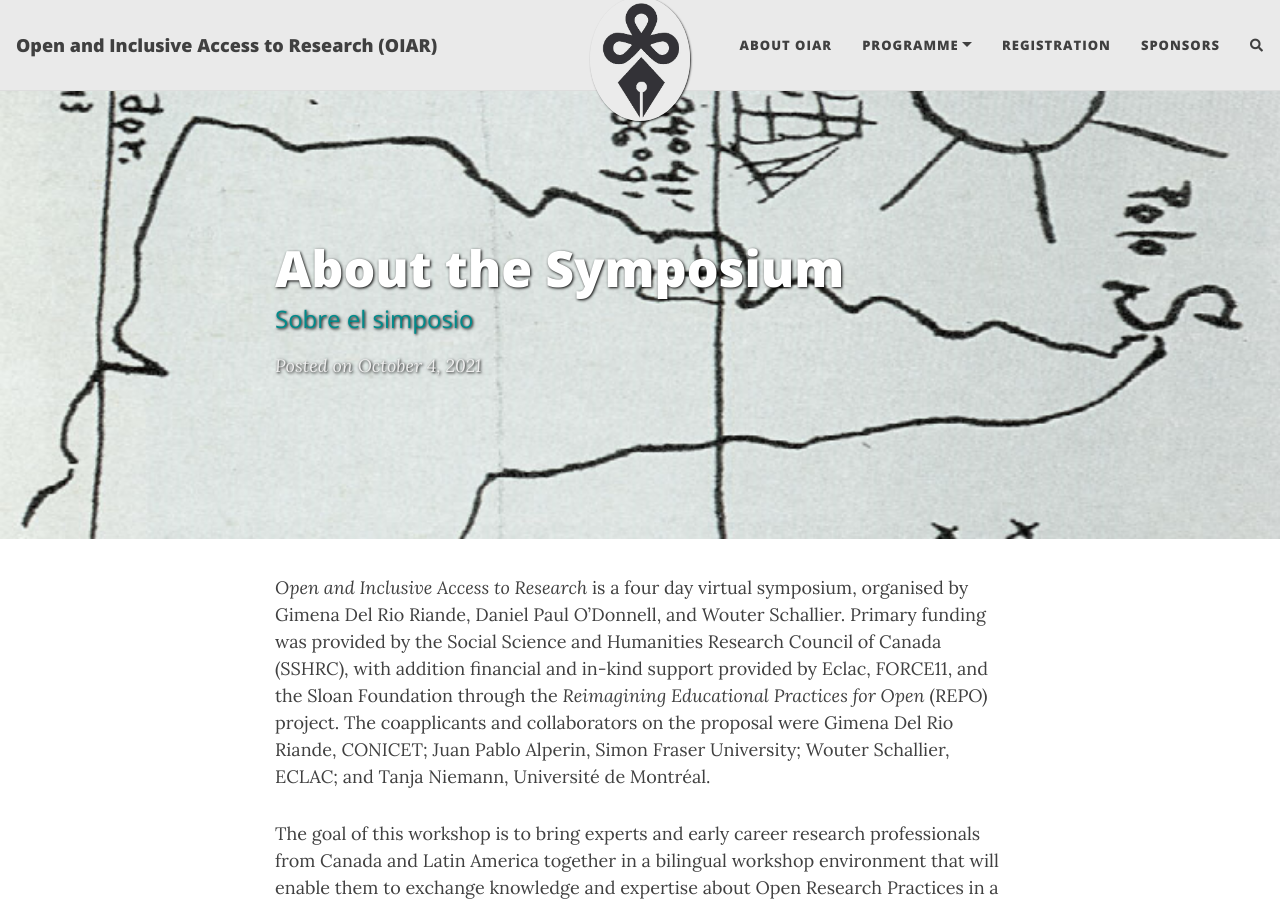
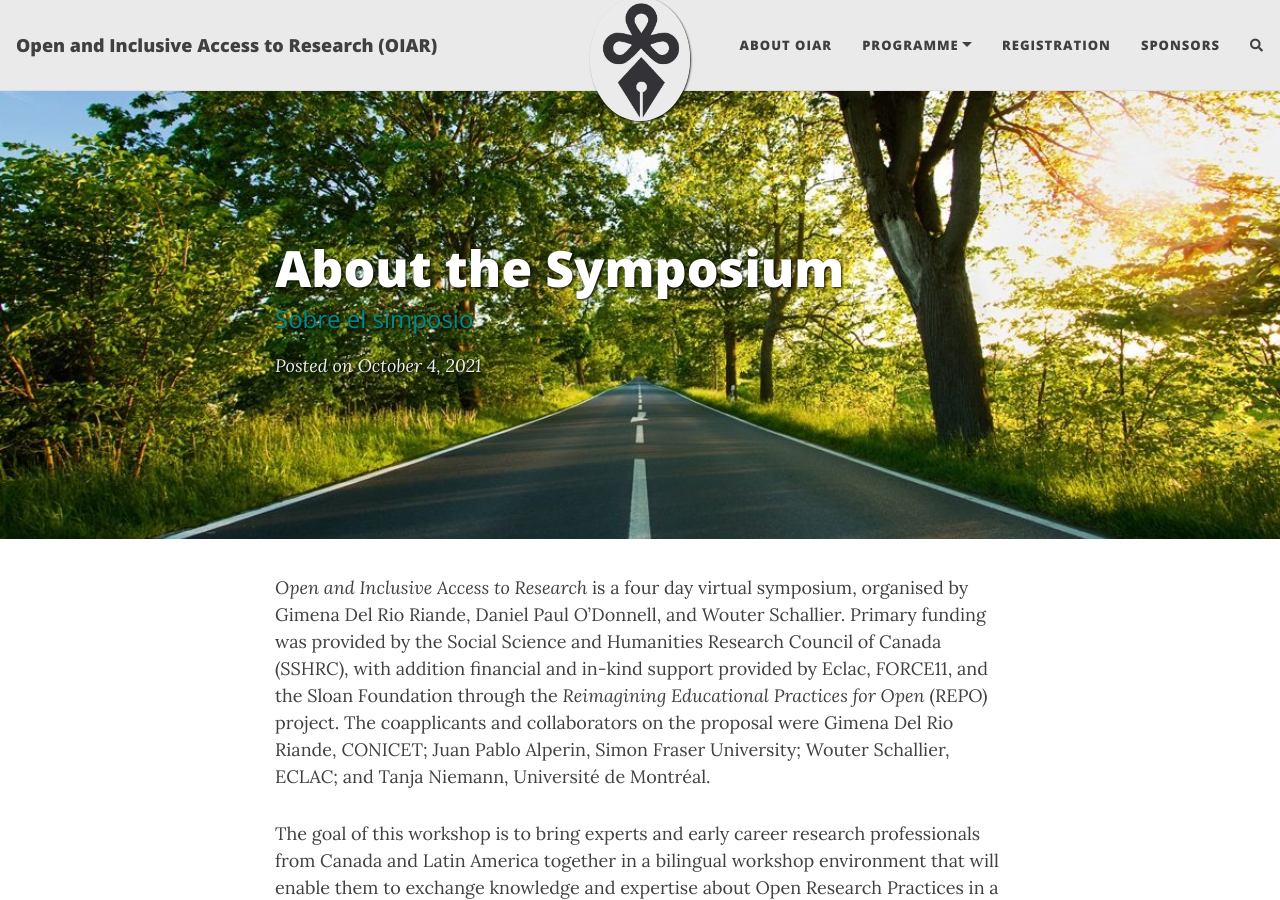
Before and after one commit to caedmon5/OIAR, a Jekyll site: the page built from _posts/2021-10-04-about-the-symposium.md, in a window 1280 px wide and 900 px high. Built offline with Jekyll 4.4.1, drawn with Linux system fonts in a browser that asks for light colours; nearby versions of some CDN libraries; comment, search, counter and statistics services are not loaded.

Commit message:
Update 2021-10-04-about-the-symposium.md

```diff
--- a/_posts/2021-10-04-about-the-symposium.md
+++ b/_posts/2021-10-04-about-the-symposium.md
@@ -2,7 +2,7 @@
 layout: post
 title: About the Symposium
 subtitle: Sobre el simposio
-cover-img: /assets/img/banneramerica.png
+cover-img: /assets/img/path.jpg
 thumbnail-img: /assets/img/MahsaThumbCroppedTransparent.png
 share-img: /assets/img/path.jpg
 tags: [about]
```
